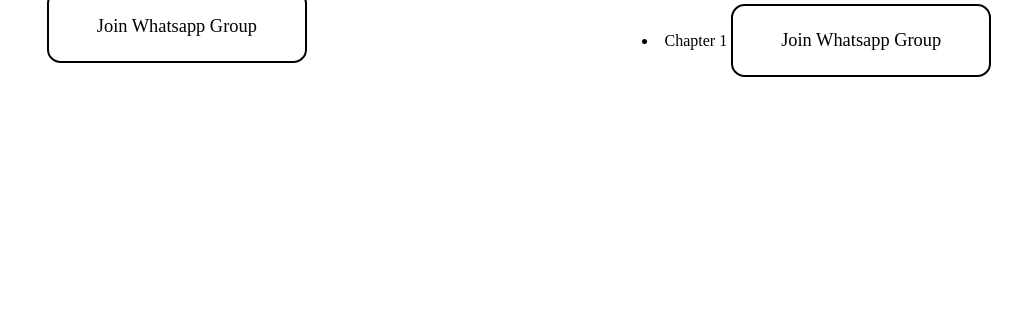
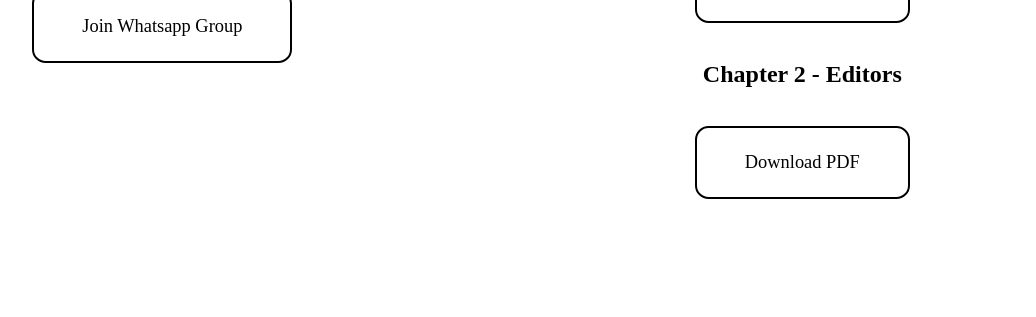
Before and after one commit to sanchitdogra5/webdesigning, a plain HTML site: page index.html in a window 1280 px wide. Shown: the part 483-800 px from the top of the page, without its empty margins (121-1157 px from the left). Drawn offline with nearby package versions, Linux system fonts and the light colour scheme.

Commit message:
Update index.html

```diff
--- a/index.html
+++ b/index.html
@@ -19,14 +19,20 @@
         <img src="logo.png" alt="Logo" />
         <h1>Download Notes</h1>
         <br>
-       <li>
-            Chapter 1
+       <h2>Chapter 1 - Introduction to Web Design</h2><br>
             <a href="introtowebdesign.pdf" download>
               <button class="button button--calypso">
-                <span>Join Whatsapp Group</span>
+                <span>Download PDF</span>
               </button></a
             >
-          </li>
+          <br>
+        <h2>Chapter 2 - Editors</h2><br>
+            <a href="introtowebdesign.pdf" download>
+              <button class="button button--calypso">
+                <span>Download PDF</span>
+              </button></a
+            >
+          <br>
 
       </div>
     </div>
```
